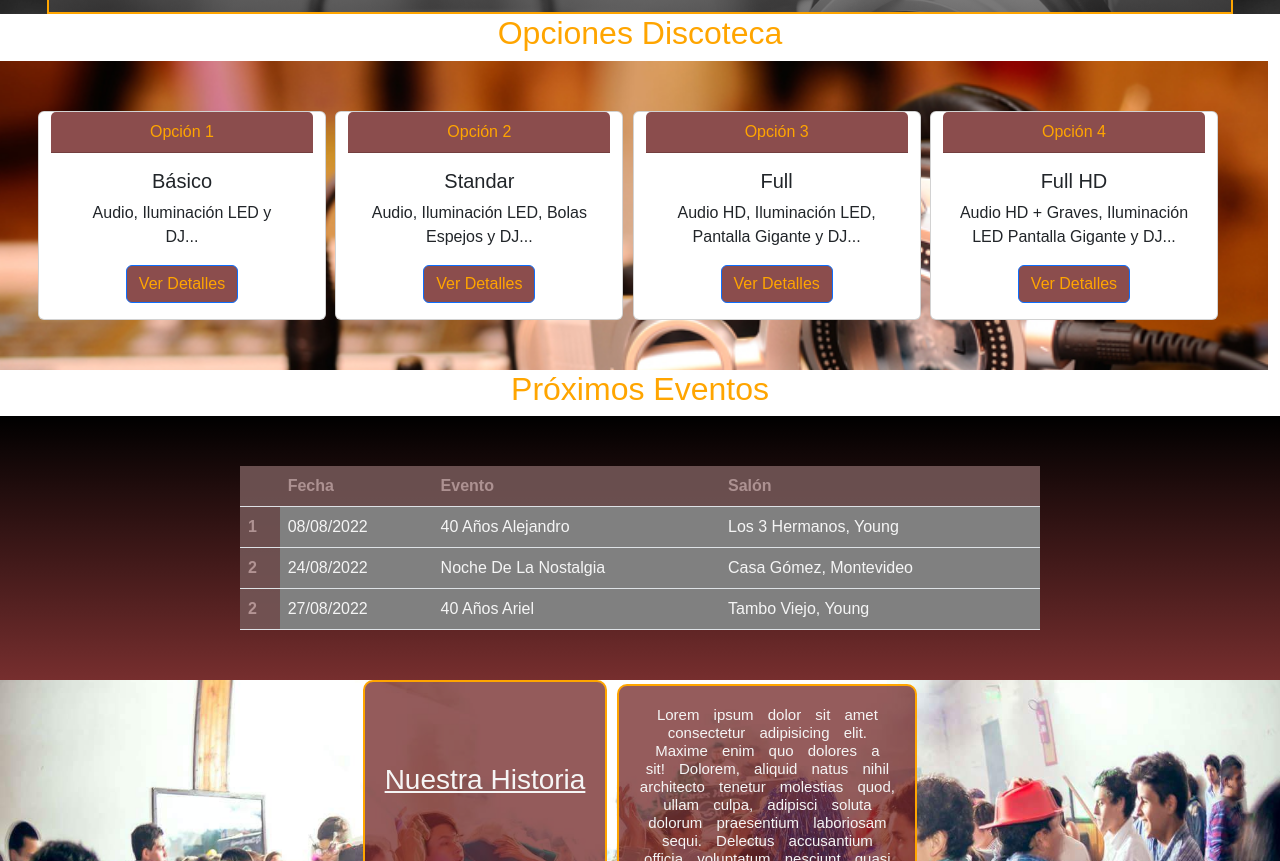
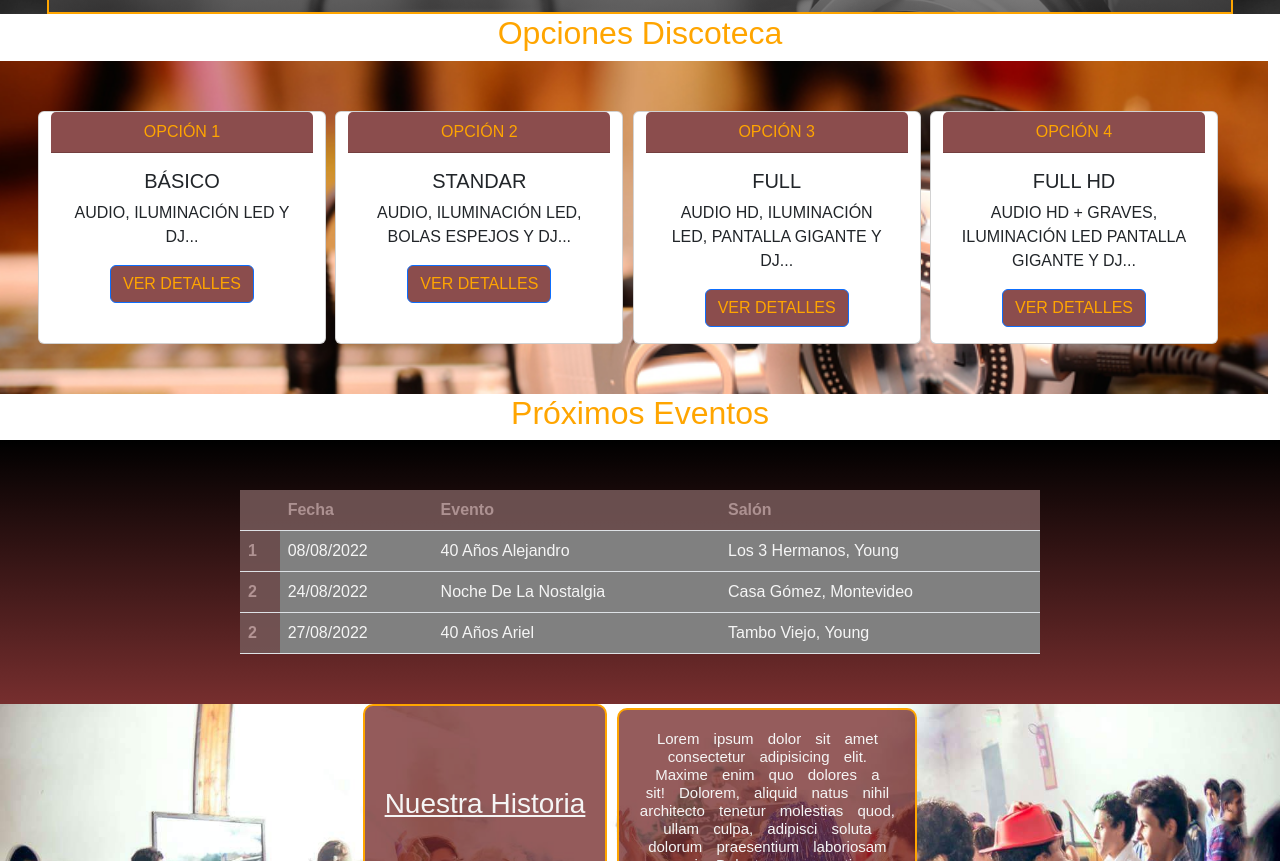
Before and after one commit to DJCarlosHermida/desarrollo_web, a website: page index.html in a window 1280 px wide. Shown: the part 957-1818 px from the top of the page. Drawn offline with nearby package versions, Linux system fonts and the light colour scheme.

Commit message:
Extend y Mixin

```diff
--- a/scss/main.scss
+++ b/scss/main.scss
@@ -39,9 +39,13 @@ ul{
         opacity: 1;
     }
 }
-/* EXTEND*/
+/* EXTEND & MIXIN */
 .card{
     @extend %opDisco;
+}
+.section4{
+    @extend %opDisco;
+    @include styleBack (uppercase);
 }
 
 
--- a/scss/variables/_extend.scss
+++ b/scss/variables/_extend.scss
@@ -1,3 +1,8 @@
 %opDisco{
     text-align: center;
 }
+
+/* MIXIN */
+@mixin styleBack ($textSize) {
+    text-transform: $textSize;
+}
```
Also changed, not shown: css/style.css.
